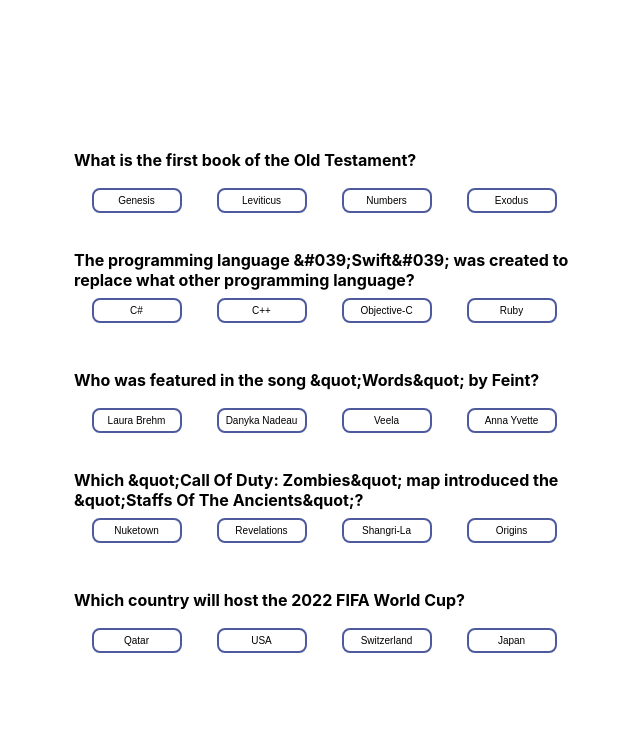
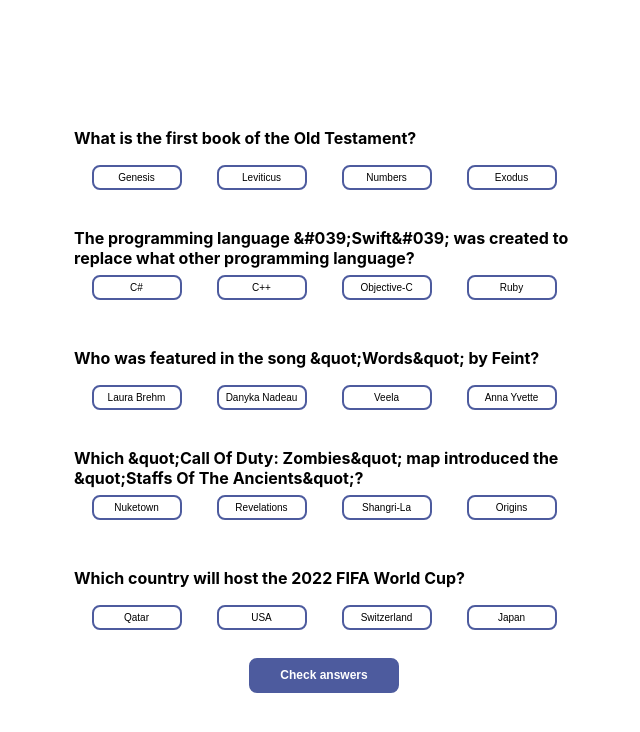
Before and after one commit to MarekRykaczewski/quiz-react, a React (Create React App) app: page / in a window 1280 px wide. Shown: the top 732 px of the page, without its empty margins (316-956 px from the left). Built offline with nearby package versions, Linux system fonts and the light colour scheme.

Commit message:
add check button & styling

```diff
--- a/src/App.css
+++ b/src/App.css
@@ -37,3 +37,15 @@
   background-color: transparent;
   font-size: 10px;
 }
+
+.check--button {
+  align-self: center;
+  border-radius: 8px;
+  height: 35px;
+  width: 150px;
+  border: 2px solid rgba(77, 91, 158, 1);
+  background-color: rgba(77, 91, 158, 1);
+  color: white;
+  font-size: 12px;
+  font-weight: bold;
+}
--- a/src/App.js
+++ b/src/App.js
@@ -83,6 +83,7 @@
   return (
     <div className="App">
       {questionElements}
+      <button className='check--button'> Check answers </button>
     </div>
   );
 }
```
